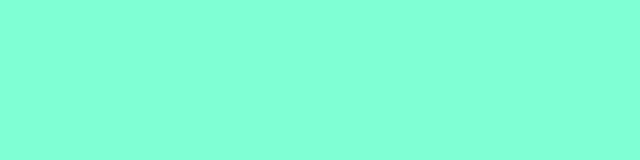
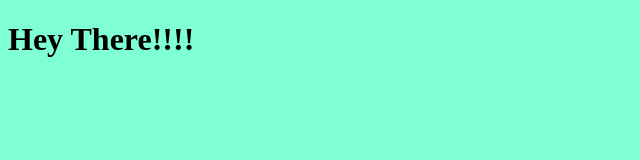
Before and after one commit to vaibhavshukla3110/Newgitassign, a plain HTML site: page index.html in a window 1280 px wide. Shown: the whole page, without its empty margins (0-640 px from the left). Drawn offline with Linux system fonts and the light colour scheme.

Commit message:
add hey there line to .html file

```diff
--- a/index.html
+++ b/index.html
@@ -8,6 +8,6 @@
     <link rel="stylesheet" href="style.css">
 </head>
 <body>
-
+    <h1>Hey There!!!!</h1>
 </body>
 </html>
```
